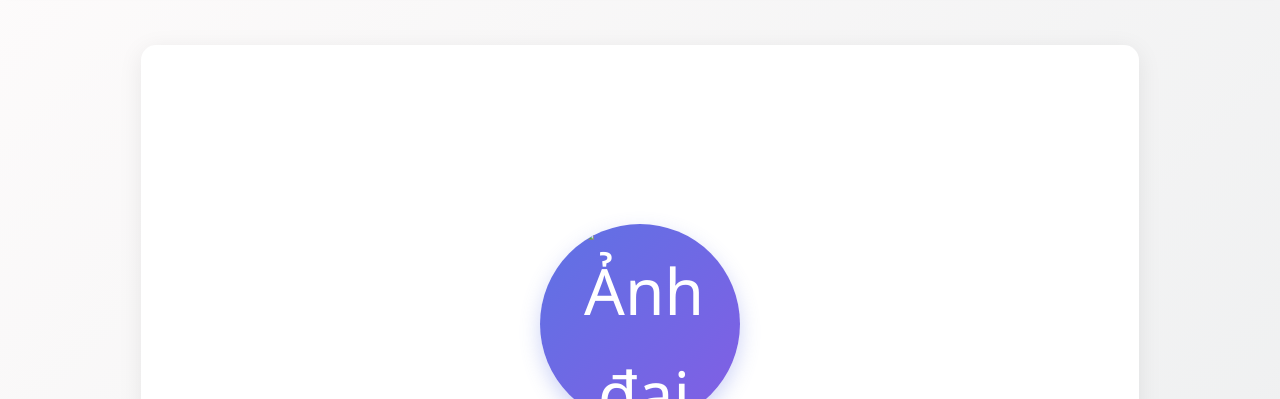
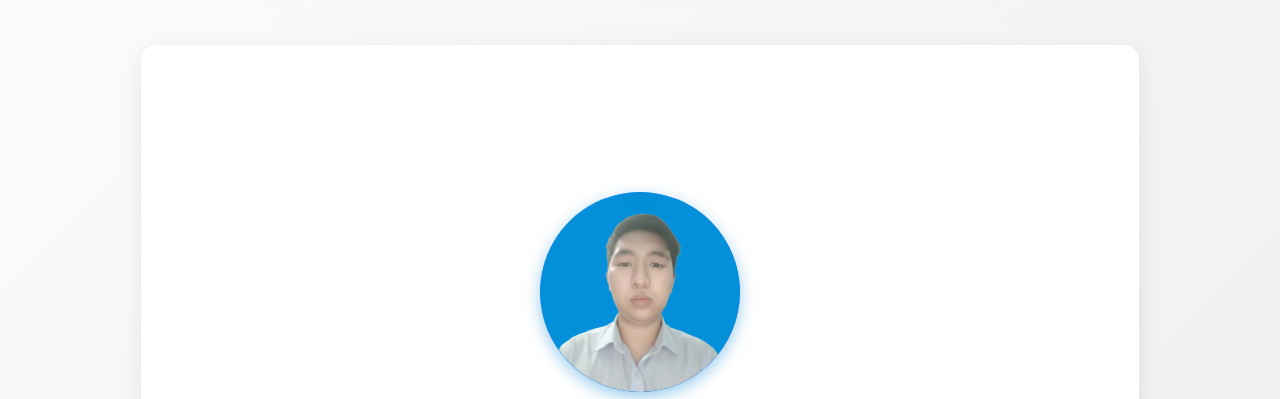
Before and after one commit to Dragon3012/personal-blog, a plain HTML site: page index.html in a window 1280 px wide. Shown: the part 51-450 px from the top of the page. Drawn offline with Linux system fonts and the light colour scheme.

Commit message:
Refactor: Cập nhật đường dẫn ảnh đại diện và xóa file cũ bị lỗi ký tự.

```diff
--- a/index.html
+++ b/index.html
@@ -114,35 +114,39 @@
             margin-bottom: 2rem;
         }
 
-    .profile-img {
+ /* ======================================= */
+/* ĐỊNH NGHĨA CHO KHUNG CHỨA HÌNH ẢNH */
+/* ======================================= */
+.profile-img {
+    /* 💥 KHÓA KÍCH THƯỚC Ở 100x100px */
     width: 200px;
     height: 200px;
+
     border-radius: 50%;
-    margin: 2rem auto;
-    background: linear-gradient(135deg, #5e72e4 0%, #825ee4 100%);
+    margin: 0 auto 10px auto;
+
+    /* Màu nền xanh bạn muốn (hoặc background: none; nếu ảnh có nền sẵn) */
+    background-color: #007bff;
+
+    box-shadow: 0 5px 15px rgba(52, 152, 219, 0.5);
+    overflow: hidden;
+
     display: flex;
     align-items: center;
     justify-content: center;
-    font-size: 4rem;
-    color: white;
-    box-shadow: 0 8px 20px rgba(94, 114, 228, 0.3);
-    /* 👈 THÊM DÒNG NÀY ĐỂ CẮT ẢNH THỪA RA KHỎI KHUNG TRÒN */
-    overflow: hidden;
 }
 
-    /* KHỐI CSS MỚI: ĐỊNH KIỂU CHO THẺ ẢNH BÊN TRONG */
-    .profile-img img {
-    /* Đảm bảo ảnh chiếm hết không gian của .profile-img */
+/* ======================================= */
+/* ĐỊNH NGHĨA CHO THẺ ẢNH BÊN TRONG */
+/* ======================================= */
+.profile-img img {
+    /* Đảm bảo ảnh lấp đầy toàn bộ khung 70x70px */
     width: 100%;
     height: 100%;
-    /* Quan trọng: Giữ tỷ lệ khung hình và lấp đầy toàn bộ phần tử */
     object-fit: cover;
-    /* Loại bỏ background gradient khi ảnh được chèn vào */
-    background: none;
-    /* Đảm bảo ảnh được hiển thị thay vì biểu tượng mặc định */
+    border-radius: 50%;
     display: block;
 }
-
         .cv-section {
             margin: 2rem 0;
         }
@@ -446,7 +450,7 @@
         <div id="home" class="page active">
             <div class="hero">
                 <div class="profile-img">
-                    <img **src="C:\personal-blog\image\profile-pic.jpg\ảnh đại diện của tôi.jpg"**                     alt="Ảnh đại diện">
+                    <img src="image/profile_pic.jpg/anhdaidien.jpg" alt="anhdaidien.jpg">
                 </div>
 
                 <h1>Xin Chào, Tôi Là Nguyễn Xuân Trường</h1>
```
Also changed, not shown: image/profile-pic.jpg/ảnh đại diện của tôi.jpg (deleted), image/profile_pic.jpg/anhdaidien.jpg (added).
